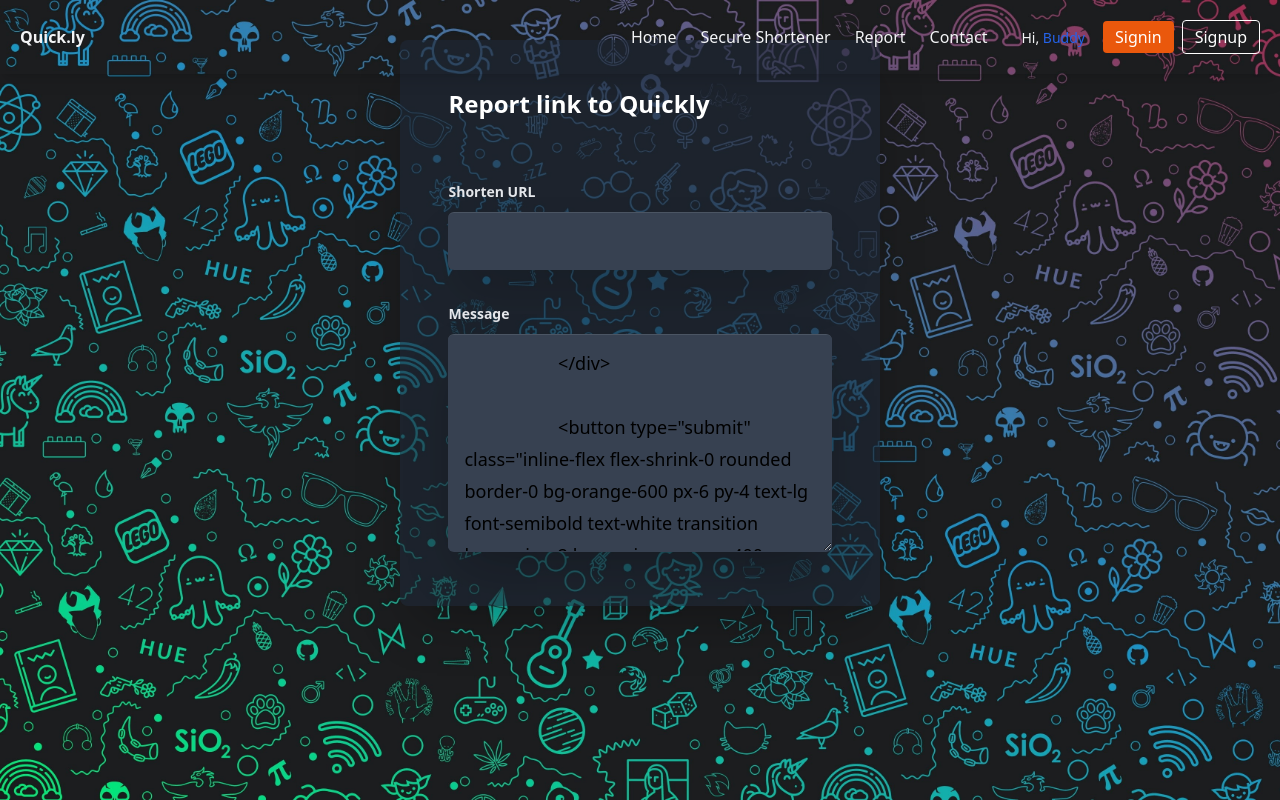
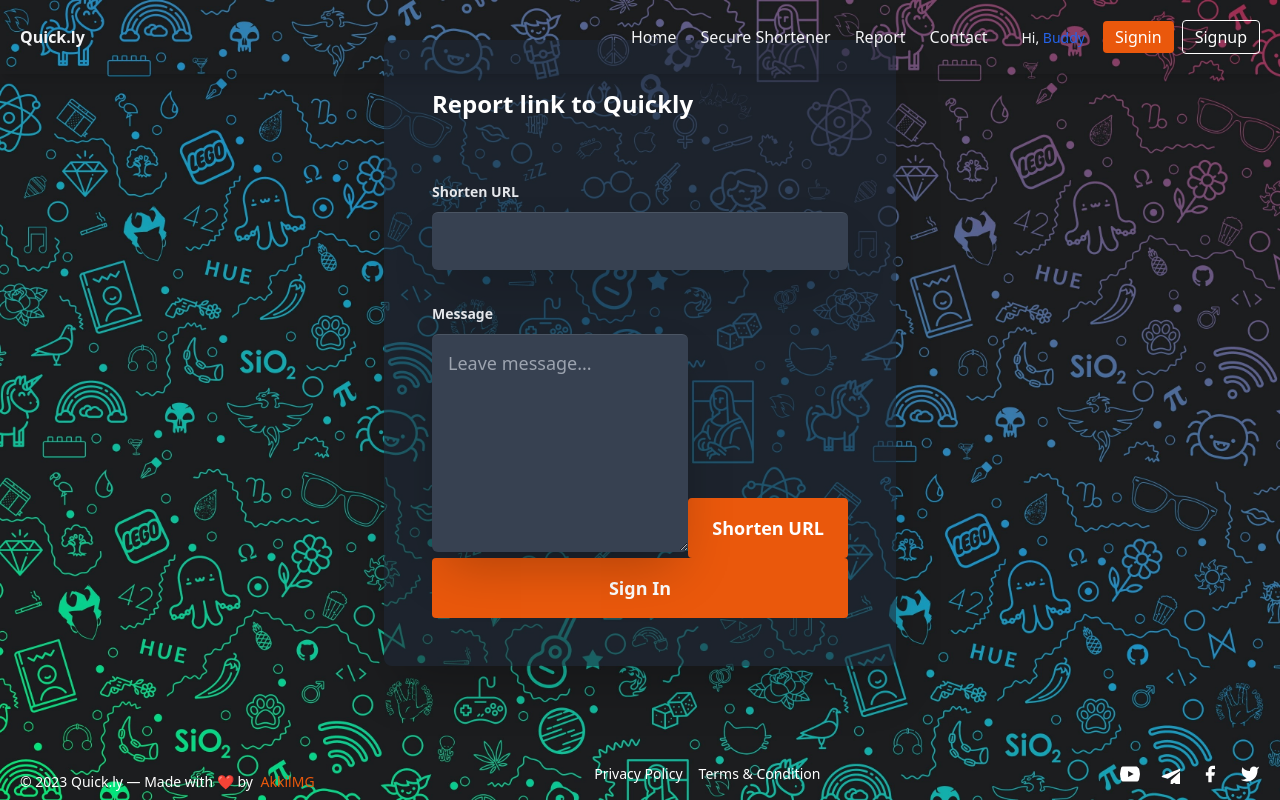
Before and after one commit to AkkilMG/Quick.ly-Pre, a FastAPI app: page /report in a window 1280 px wide. Run offline with FastAPI, Linux system fonts and the light colour scheme; some libraries are stand-ins or nearby versions.

Commit message:
Bug fix: 3

```diff
--- a/templates/page/report.html
+++ b/templates/page/report.html
@@ -36,16 +36,16 @@
                 <div class="flex w-full items-end justify-center">
                     <div class="relative lg:w-full 2xl:w-4/6 xl:w-full md:w-full sm:w-full text-left">
                         <label for="url" class="text-sm font-semibold leading-10 text-gray-200">Message</label>
-                        <textarea class="w-full rounded-md border-y border-transparent border-t-gray-600 bg-gray-700 px-4 py-3 text-lg font-medium leading-8 shadow-2xl outline-none transition duration-200 ease-in-out placeholder:text-gray-400 focus:border focus:border-blue-600 focus:bg-transparent focus:ring-2 focus:ring-blue-600"
-                            id="message" name="message" placeholder="Leave a comment..." rows="6" required />
+                        <textarea class="text-white focus:ring-blue-600 focus:border-blue-600 w-full rounded-md border-y border-transparent border-t-gray-600 bg-gray-700 px-4 py-3 text-lg font-medium leading-8 shadow-2xl outline-none transition duration-200 ease-in-out placeholder:text-gray-400 focus:border focus:ring-2"
+                            id="message" name="message" placeholder="Leave message..." rows="6" required></textarea>
                     </div>
 
-                    <button type="submit" class="inline-flex flex-shrink-0 rounded border-0 bg-orange-600 px-6 py-4 text-lg font-semibold text-white transition hover:ring-2 hover:ring-orange-400 focus:outline-none">Shorten URL</button>
+                    <button type="submit " class="inline-flex flex-shrink-0 rounded border-0 bg-orange-600 px-6 py-4 text-lg font-semibold text-white transition hover:ring-2 hover:ring-orange-400 focus:outline-none ">Shorten URL</button>
                 </div>
                 {% if error %}
-                <p class="text-md text-red-500 my-4 w-full animate-pulse font-semibold">{{ error }}</p>
+                <p class="text-md text-red-500 my-4 w-full animate-pulse font-semibold ">{{ error }}</p>
                 {% endif %}
-                <button class="bg-orange-600 hover:ring-2 hover:ring-orange-400 flex-shrink-0 rounded border-0 px-6 py-4 text-lg font-semibold text-white transition focus:outline-none text-center" type="submit">Sign In</button>
+                <button class="bg-orange-600 hover:ring-2 hover:ring-orange-400 flex-shrink-0 rounded border-0 px-6 py-4 text-lg font-semibold text-white transition focus:outline-none text-center " type="submit ">Sign In</button>
             </form>
         </section>
     </main>
```
